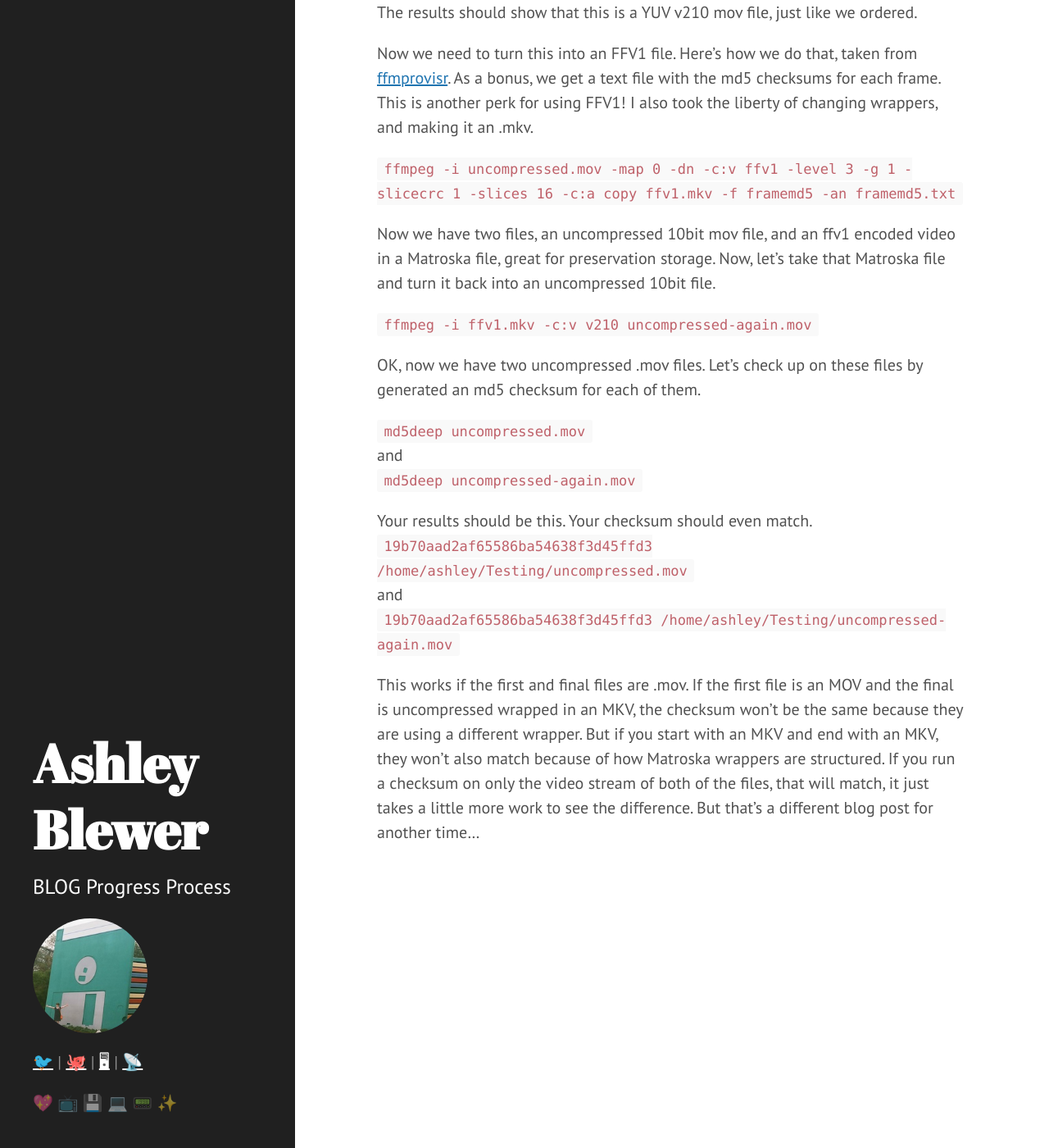
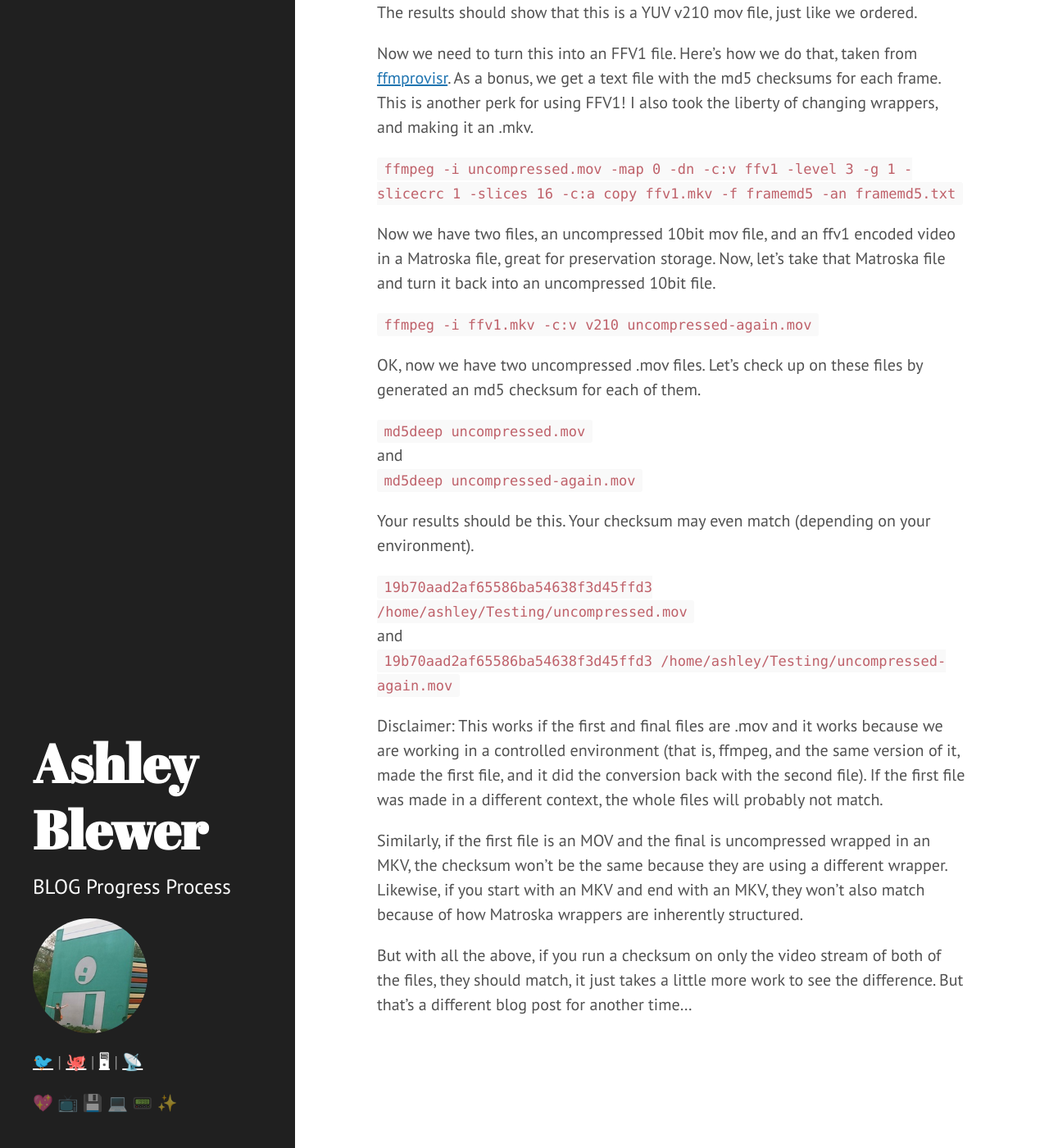
Before and after one commit to ablwr/ablwr.github.io, a Jekyll site: the page built from _posts/2018-11-07-compressing-and-uncompressing-a-preservation-master-video-file.md, in a window 1280 px wide and 1400 px high, scrolled down 1240 px. Shown: the whole window at 82% size. Built offline with Jekyll 4.4.1, drawn with Linux system fonts in a browser that asks for light colours.

Commit message:
expands on disclaimer

```diff
--- a/_posts/2018-11-07-compressing-and-uncompressing-a-preservation-master-video-file.md
+++ b/_posts/2018-11-07-compressing-and-uncompressing-a-preservation-master-video-file.md
@@ -43,9 +43,14 @@ OK, now we have two uncompressed .mov files. Let's check up on these files by ge
 and
 `md5deep uncompressed-again.mov`
 
-Your results should be this. Your checksum should even match.
+Your results should be this. Your checksum may even match (depending on your environment).
+
 `19b70aad2af65586ba54638f3d45ffd3  /home/ashley/Testing/uncompressed.mov`
 and
 `19b70aad2af65586ba54638f3d45ffd3  /home/ashley/Testing/uncompressed-again.mov`
 
-This works if the first and final files are .mov. If the first file is an MOV and the final is uncompressed wrapped in an MKV, the checksum won't be the same because they are using a different wrapper. But if you start with an MKV and end with an MKV, they won't also match because of how Matroska wrappers are structured. If you run a checksum on only the video stream of both of the files, that will match, it just takes a little more work to see the difference. But that's a different blog post for another time...
+Disclaimer: This works if the first and final files are .mov and it works because we are working in a controlled environment (that is, ffmpeg, and the same version of it, made the first file, and it did the conversion back with the second file). If the first file was made in a different context, the whole files will probably not match.
+
+Similarly, if the first file is an MOV and the final is uncompressed wrapped in an MKV, the checksum won't be the same because they are using a different wrapper. Likewise, if you start with an MKV and end with an MKV, they won't also match because of how Matroska wrappers are inherently structured.
+
+But with all the above, if you run a checksum on only the video stream of both of the files, they should match, it just takes a little more work to see the difference. But that's a different blog post for another time...
```
